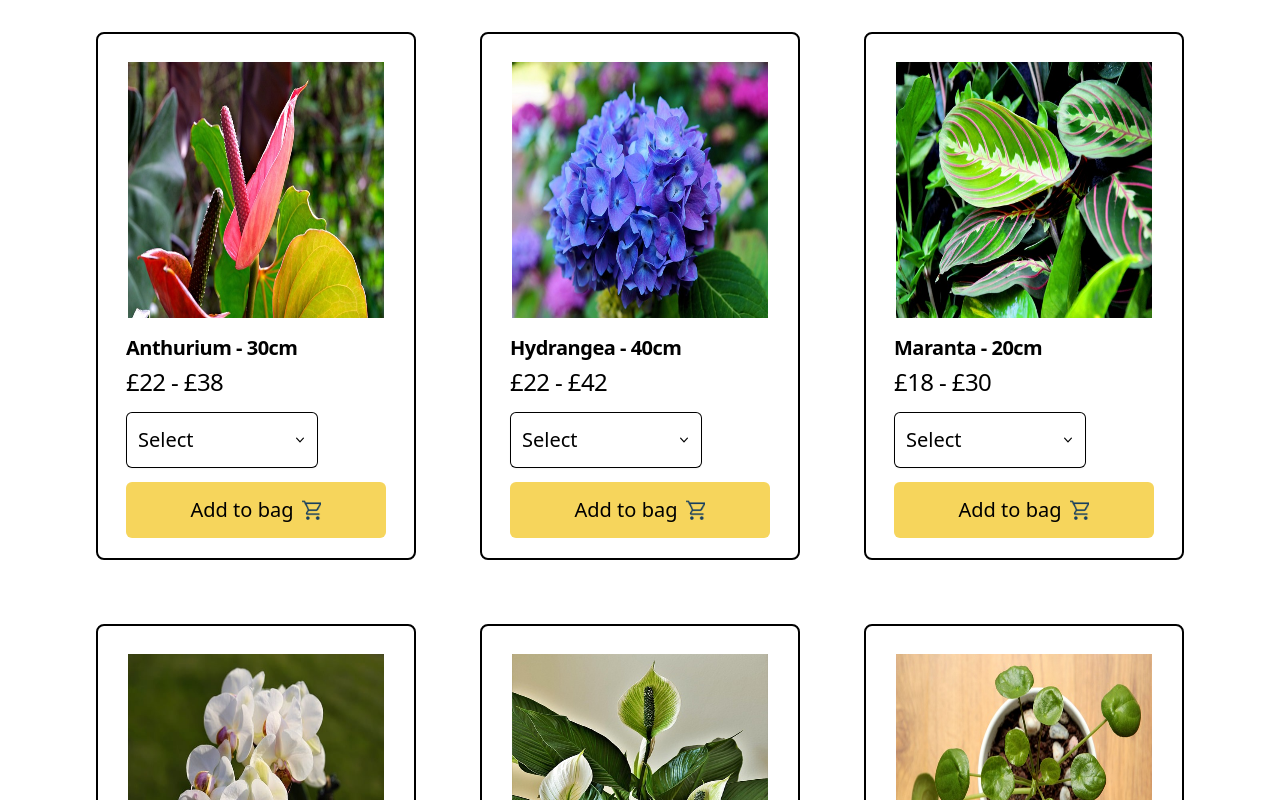
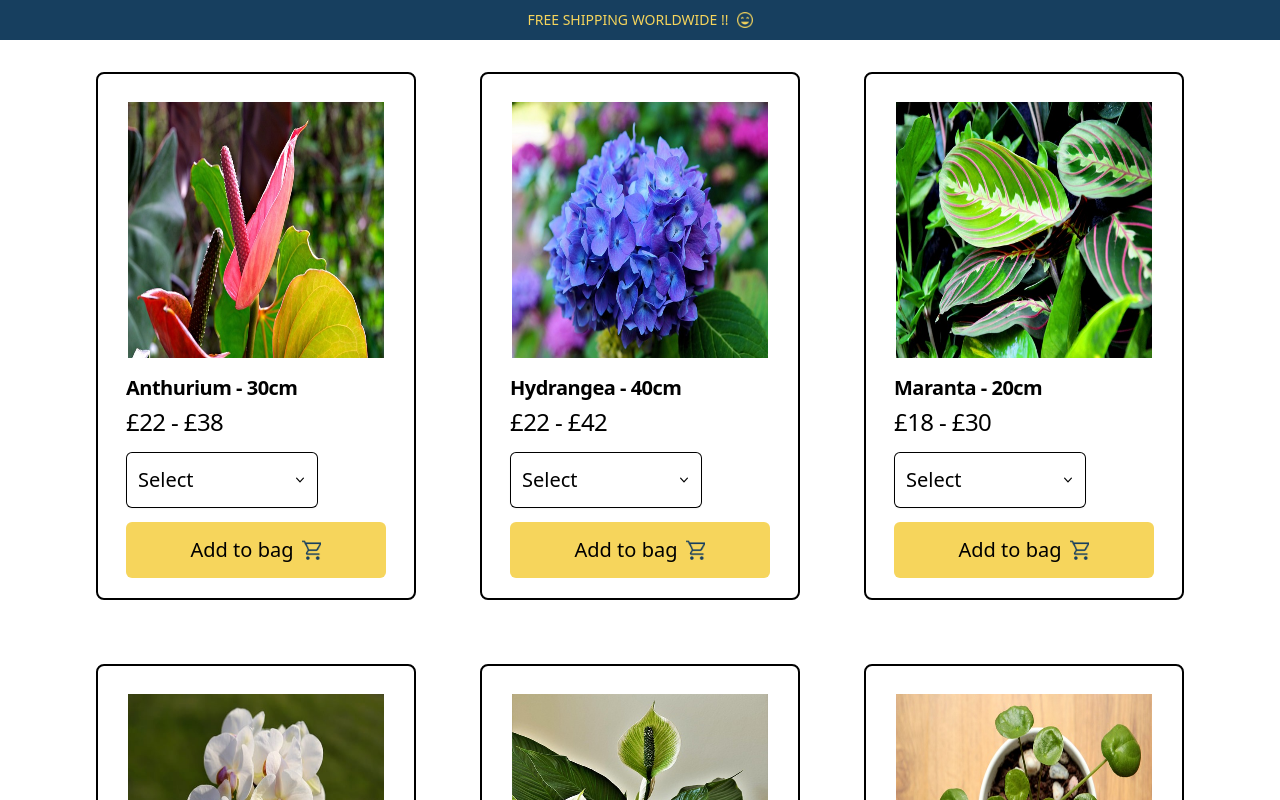
Before and after one commit to marinaongithub/casa-verde-frontend-friday, a React (Create React App) app in the folder casa-verde/: page / in a window 1280 px wide. Shown: the top 800 px of the page. Built offline with nearby package versions, Linux system fonts and the light colour scheme; a web font is replaced by a local one.

Commit message:
Added banner component

```diff
--- a/casa-verde/src/App.js
+++ b/casa-verde/src/App.js
@@ -1,11 +1,14 @@
 import './App.css';
-import ProductCard from './ProductCard';
+import ProductCard from "./ProductCard";
 import products from "./products.json"
+import Banner from "./Banner"
 
 
 function App() {
   return (
     <div className="App">
+      <Banner />
+
       <div className="products-gallery">
         {products.map( product => (
           <ProductCard
@@ -17,6 +20,7 @@ function App() {
           ))
       }
       </div>
+
     </div>
   );
 }
--- /dev/null
+++ b/casa-verde/src/Banner.js
@@ -0,0 +1,11 @@
+export default function Banner() {
+  return (
+    <div className="flex justify-center overflow-hidden bg-[#173F5F]">
+        <p className="text-sm text-[#F6D55C] leading-6 my-2 font-extrabold font-sans lg:max-text-3xl lg:font-normal">
+          FREE SHIPPING WORLDWIDE !!
+        </p>
+        <img src="/images/smiley.png" alt="Smiley face icon" className="w-4 h-4 ml-3 my-auto lg:max-w-12 lg:max-h-12 lg:ml-2"></img>
+
+      </div>
+  )
+}
```
Also changed, not shown: casa-verde/public/images/smiley.png (added).
